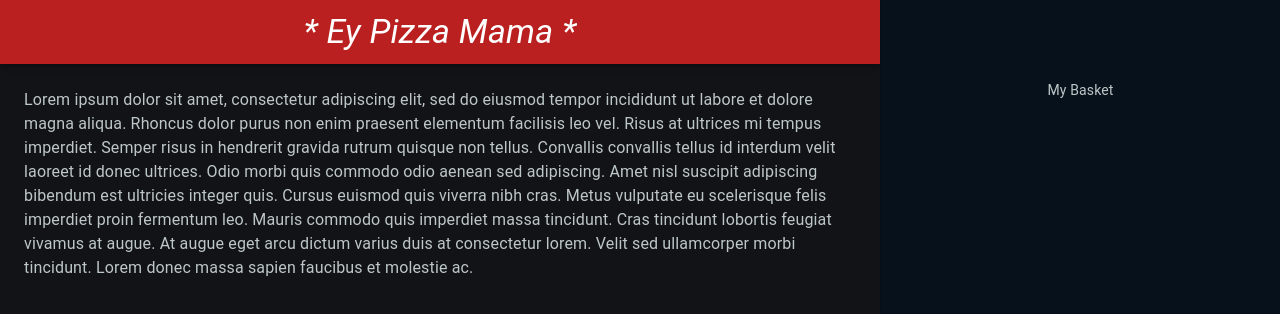
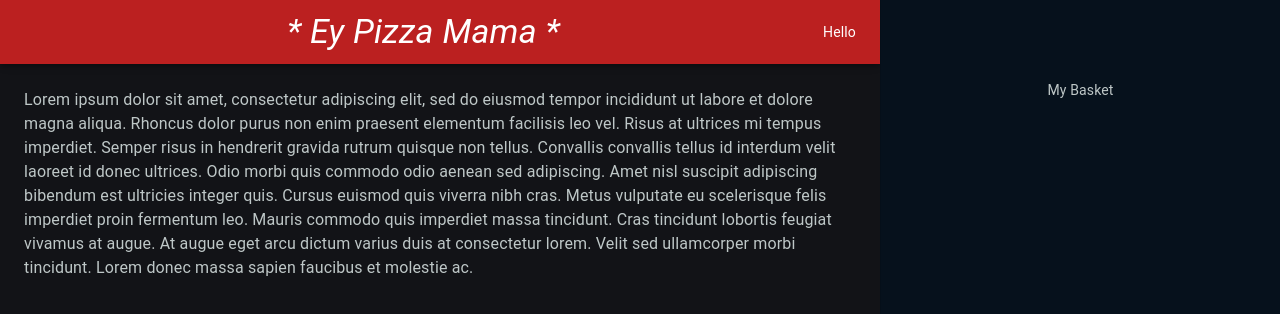
Before and after one commit to TheAncientOwl/pizza-website, a React (Create React App) app: page / in a window 1280 px wide. Shown: the top 314 px of the page. Built offline with nearby package versions, Linux system fonts and the light colour scheme.

Commit message:
Updated file structure.

```diff
--- a/src/components/Layout.jsx
+++ b/src/components/Layout.jsx
@@ -2,11 +2,12 @@ import React, { useState } from 'react';
 
 import { Typography, makeStyles } from '@material-ui/core';
 
-import BasketContainer from './layout-containers/BasketContainer';
-import NavBarContainer from './layout-containers/NavBarContainer';
-import ProductsContainer from './layout-containers/ProductsContainer';
+import BasketContainer from './basket/BasketContainer';
+import NavBarContainer from './nav-bar/NavBarContainer';
+import ProductsContainer from './products/ProductsContainer';
 import NavBarTitle from './nav-bar/NavBarTitle';
 import BasketToggleButton from './basket/BasketToggleButton';
+import NavBarButtons from './nav-bar/NavBarButtons';
 
 const BASKET_WIDTH = 400;
 
@@ -26,6 +27,7 @@ export default function Layout() {
     <div className={classes.root}>
       <NavBarContainer basketWidth={BASKET_WIDTH}>
         <NavBarTitle />
+        <NavBarButtons />
         <BasketToggleButton onClick={handleBasketToggle} />
       </NavBarContainer>
 
--- /dev/null
+++ b/src/components/nav-bar/NavBarButtons.jsx
@@ -0,0 +1,3 @@
+export default function NavBarButtons() {
+  return <div>Hello</div>;
+}
```
Also changed, not shown: src/components/basket/BasketContainer.jsx (renamed from src/components/layout-containers/BasketContainer.jsx), src/components/nav-bar/NavBarContainer.jsx (renamed from src/components/layout-containers/NavBarContainer.jsx), src/components/products/ProductsContainer.jsx (renamed from src/components/layout-containers/ProductsContainer.jsx).
